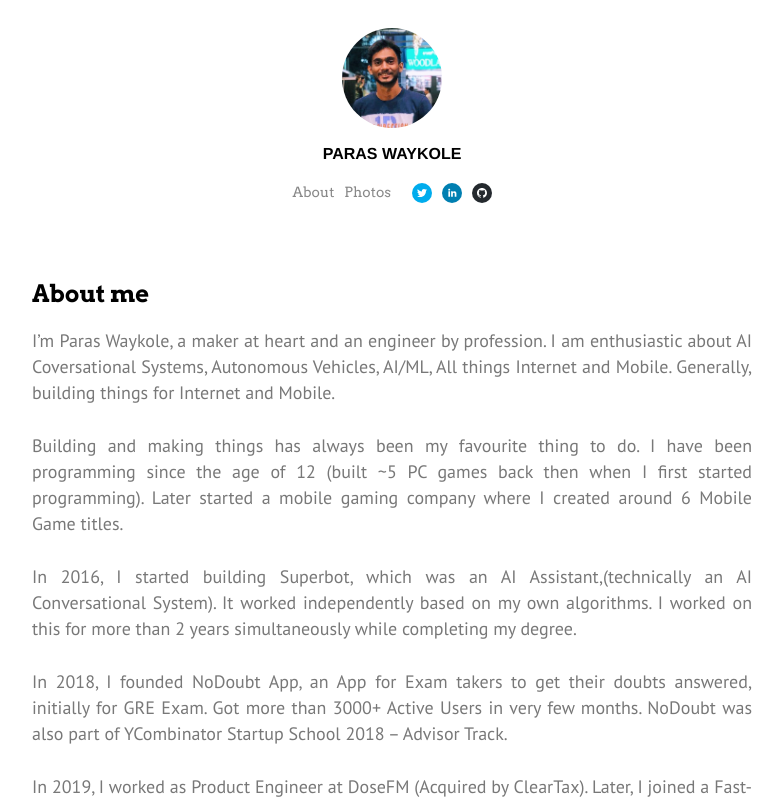
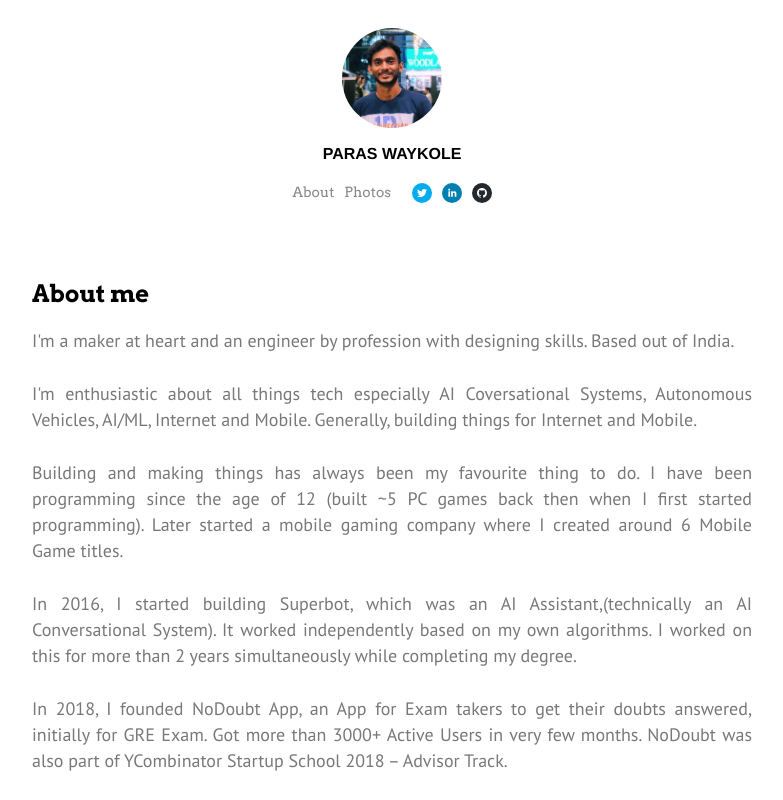
Before and after one commit to paraswaykole/paraswaykole-personal-website, a Next.js app: page / in a window 1280 px wide. Shown: the top 800 px of the page, without its empty margins (248-1031 px from the left). Built offline with nearby package versions, Linux system fonts and the light colour scheme.

Commit message:
update bio

```diff
--- a/pages/index.js
+++ b/pages/index.js
@@ -14,10 +14,13 @@ export default function Home() {
         <h1 className="title">About me</h1>
         <div className="content">
           <p>
-            I’m Paras Waykole, a maker at heart and an engineer by profession. I
-            am enthusiastic about AI Coversational Systems, Autonomous Vehicles,
-            AI/ML, All things Internet and Mobile. Generally, building things
-            for Internet and Mobile.
+            I'm a maker at heart and an engineer by profession with designing
+            skills. Based out of India.
+          </p>
+          <p>
+            I'm enthusiastic about all things tech especially AI Coversational
+            Systems, Autonomous Vehicles, AI/ML, Internet and Mobile. Generally,
+            building things for Internet and Mobile.
           </p>
           <p>
             Building and making things has always been my favourite thing to do.
```
